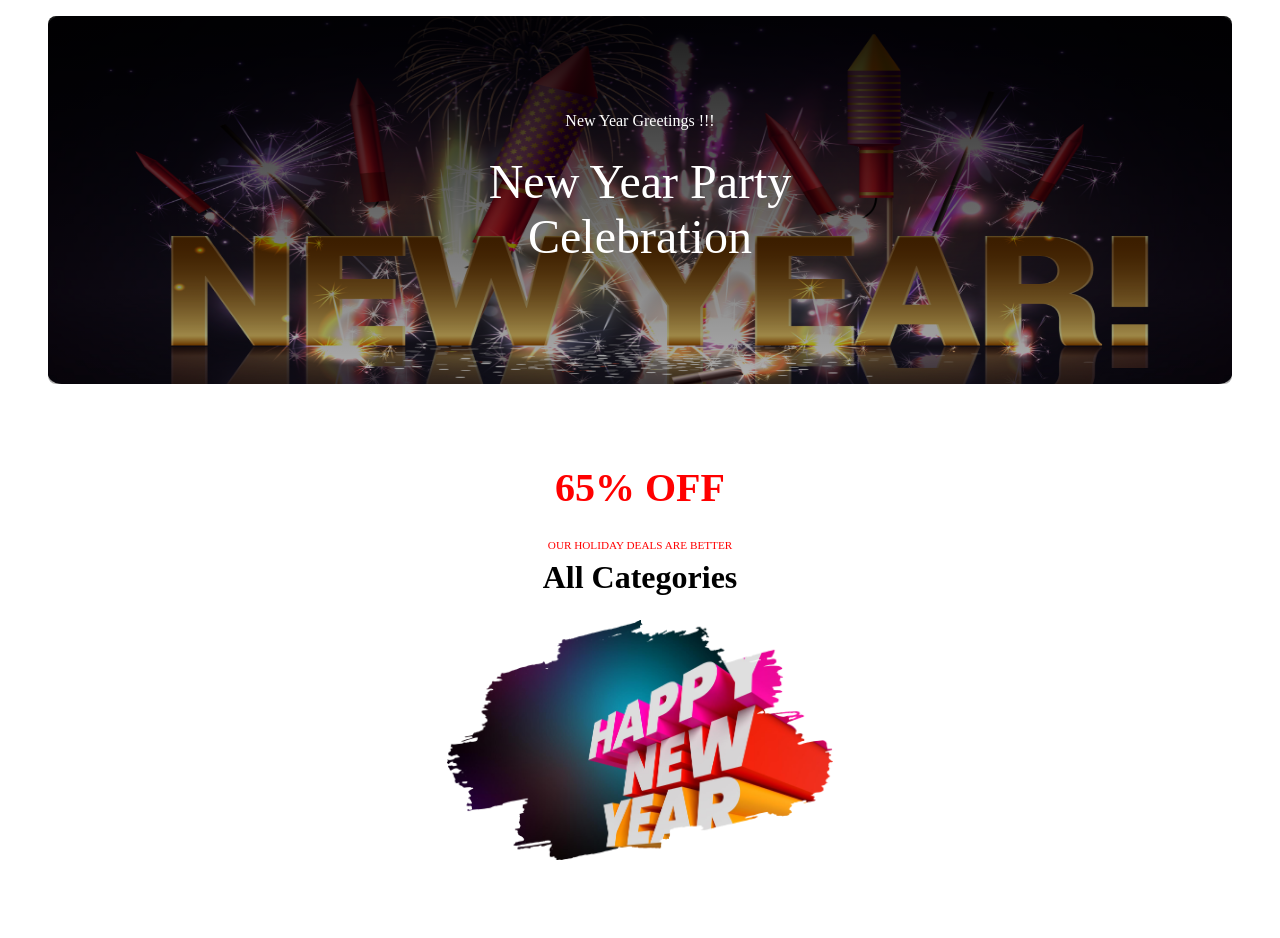
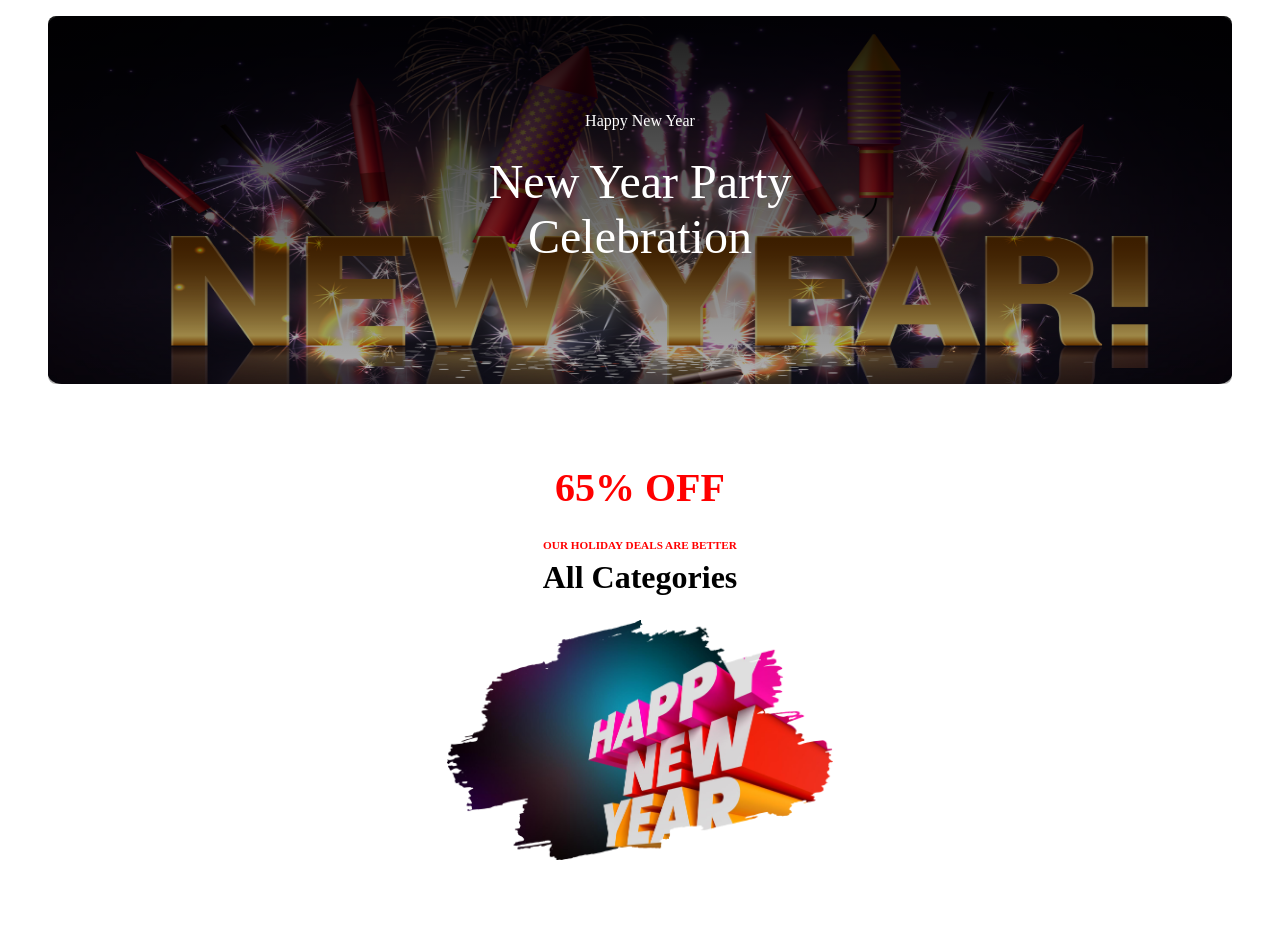
Before and after one commit to Hridoy-7759/New-Year-New-Mission, a plain HTML site: page index.html in a window 1280 px wide. Shown: the top 938 px of the page. Drawn offline with Linux system fonts and the light colour scheme.

Commit message:
Second Commit

```diff
--- a/index.html
+++ b/index.html
@@ -9,7 +9,7 @@
 <body>
     <!-- welcome -->
     <div class="welcome">
-        <p class="subtitle">New Year Greetings !!!</p>
+        <p class="subtitle">Happy New Year</p>
         <p class="title">New Year Party <br>Celebration</p>
     </div>
 
--- a/style.css
+++ b/style.css
@@ -32,6 +32,7 @@
 
 .off-offer {
   display: flex;
+  font-weight: bold;
   flex-flow: column wrap;
   justify-content: center;
   align-items: center;
```
